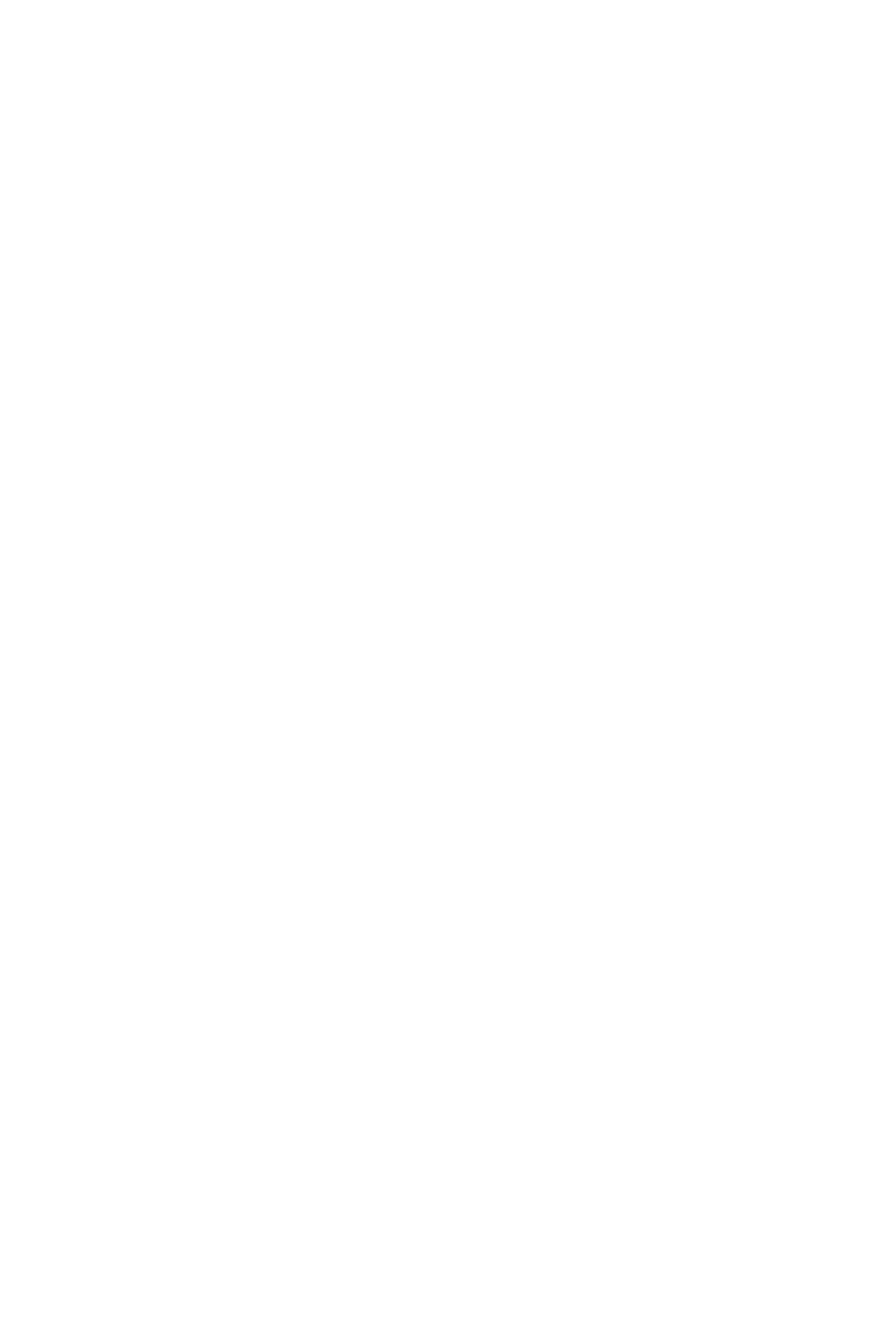
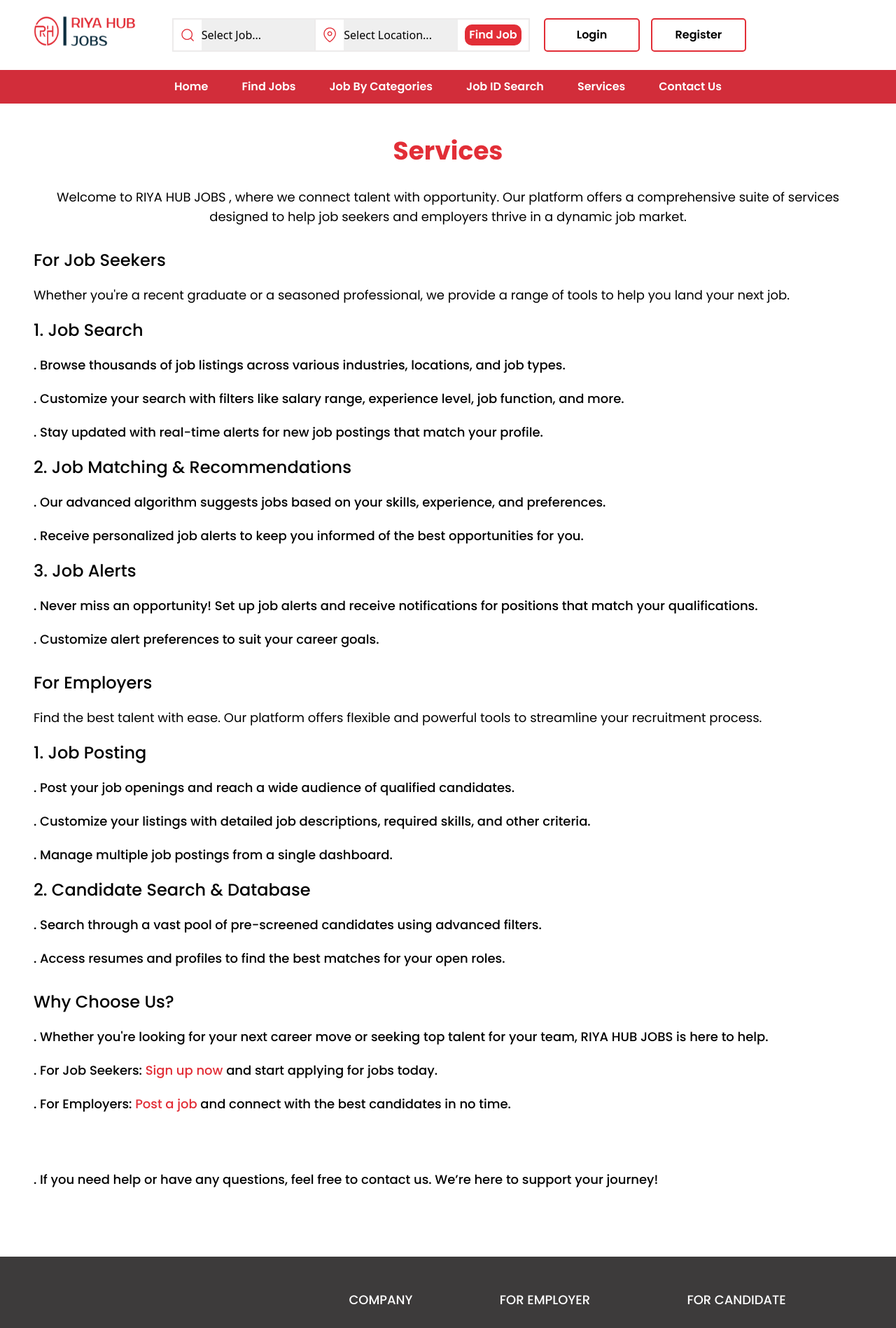
Before and after one commit to saneenv/riyahub, a React (Create React App) app: page /services in a window 1280 px wide. Before the commit this address had no page. Shown: the top 1898 px of the page at 70% size. Before the commit the page ends 800 px from the top, so only its background shows below. Built offline with nearby package versions, Linux system fonts and the light colour scheme.

Commit message:
8/nov/2024

```diff
--- a/src/App.js
+++ b/src/App.js
@@ -33,6 +33,7 @@ import Terms from './pages/Terms';
 import Privacy from './pages/Privacy';
 import MartialStatus from './components/MartialStatus';
 import DeleteProfiles from './components/DeleteProfiles';
+import Services from './pages/Services';
 
 
 function App() {
@@ -73,6 +74,8 @@ function App() {
                 <Route path='/privacy' element={<Privacy/>}/>
                 <Route path='/martialstatus' element={<MartialStatus/>}/>
                 <Route path='/deleteprofiles' element={<DeleteProfiles/>}/>
+                <Route path='/services' element={<Services/>}/>
+
 
 
 
--- a/src/components/Navbar2.jsx
+++ b/src/components/Navbar2.jsx
@@ -31,6 +31,10 @@ function Navbar2() {
     navigate('/martialstatus');
   };
 
+  const sevicespage = () => {
+    navigate('/services');
+  };
+
   return (
     <div className='h-[48px] w-full bg-[#D22D3A] flex flex-row gap-12 justify-center items-center'>
       <span className='text-base font-[600] font-display text-[white] cursor-pointer hover:text-black' onClick={home}>Home</span>
@@ -41,7 +45,7 @@ function Navbar2() {
       {customerType === 'admin' && (
         <span className='text-base font-[600] font-display text-[white] cursor-pointer hover:text-black' onClick={martial}>Martial Status</span>
       )}
-      <span className='text-base font-[600] font-display text-[white] cursor-pointer hover:text-black'>Services</span>
+      <span className='text-base font-[600] font-display text-[white] cursor-pointer hover:text-black' onClick={sevicespage}>Services</span>
       <span className='text-base font-[600] font-display text-[white] cursor-pointer hover:text-black' onClick={contactus}>Contact Us</span>
     </div>
   )
--- a/src/components/PostedJobs.jsx
+++ b/src/components/PostedJobs.jsx
@@ -98,7 +98,7 @@ function PostedJobs() {
                                 </div>
                                 <div className='flex flex-col w-[50%] h-full gap-3 mt-3 pl-2'>
                                     <div className='flex items-center justify-between w-full'>
-                                        <span className='text-base font-display font-[500]'>{job.job_id}</span>
+                                        <span className='text-base font-display font-[500]'>{job.manualJobID && job.manualJobID !== "0" ? job.manualJobID : job.job_id}</span>
                                     </div>
                                     <div className='flex items-center justify-between'>
                                         <span className='text-base font-display font-[500]'>{job.company_type}</span>
--- a/src/components/SearchedJobs.jsx
+++ b/src/components/SearchedJobs.jsx
@@ -333,7 +333,7 @@ function SearchedJobs() {
                                         </div>
                                         <div className='flex flex-col w-[50%] h-full gap-3 mt-3 pl-2'>
                                             <div className='flex items-center justify-between w-full'>
-                                                <span className='text-sm font-display font-[500]'>{job.job_id}</span>
+                                                <span className='text-sm font-display font-[500]'>{job.manualJobID && job.manualJobID !== "0" ? job.manualJobID : job.job_id}</span>
                                             </div>
                                             <div className='flex items-center justify-between'>
                                                 <span className='text-sm font-display font-[500]'>{job.company_type}</span>
--- a/src/pages/Details.jsx
+++ b/src/pages/Details.jsx
@@ -193,7 +193,7 @@ function Details() {
                                 <span className='text-[#B3B3B3] text-lg font-[500] font-display'>Job Id</span>
                             </div>
                             <div className='lg:w-[70%] w-full h-full flex items-center px-5 text-lg font-[500] font-display'>
-                                {jobDetails.job_id}
+                                {jobDetails.manualJobID && jobDetails.manualJobID !== "0" ? jobDetails.manualJobID : jobDetails.job_id}
                             </div>
                         </div>
                         <div className='flex lg:flex-row flex-col lg:h-[56px] h-[70px] w-full border-2 border-[#E3EAF1] rounded-[10px]'>
--- a/src/pages/Home.jsx
+++ b/src/pages/Home.jsx
@@ -216,7 +216,7 @@ function formatJobTitle(title) {
                                 </div>
                                 <div className='flex flex-col w-[50%] h-full gap-3 mt-3 pl-2'>
                                     <div className='flex items-center justify-between w-full'>
-                                        <span className='text-base font-display font-[500]'>{job.job_id}</span>
+                                        <span className='text-base font-display font-[500]'>{job.manualJobID && job.manualJobID !== "0" ? job.manualJobID : job.job_id}</span>
                                     </div>
                                     <div className='flex items-center justify-between'>
                                         <span className='text-base font-display font-[500]'>{job.company_type}</span>
--- a/src/pages/Jobs.jsx
+++ b/src/pages/Jobs.jsx
@@ -113,7 +113,7 @@ function Jobs() {
                                     </div>
                                     <div className='flex flex-col w-[50%] h-full gap-3 mt-3 pl-2'>
                                         <div className='flex items-center justify-between w-full'>
-                                            <span className='text-base font-display font-[500]'>{job.job_id}</span>
+                                            <span className='text-base font-display font-[500]'>{job.manualJobID && job.manualJobID !== "0" ? job.manualJobID : job.job_id}</span>
                                         </div>
                                         <div className='flex items-center justify-between'>
                                             <span className='text-base font-display font-[500]'>{job.company_type}</span>
--- /dev/null
+++ b/src/pages/Services.jsx
@@ -0,0 +1,129 @@
+import React from 'react'
+import Footer from '../components/Footer';
+import Navbar2 from '../components/Navbar2';
+import Navbar from '../components/Navbar'
+import NavbarMob from '../components/NavbarMob';
+import { useMediaQuery } from 'react-responsive';
+
+
+
+function Services() {
+    const isMobile = useMediaQuery({ query: '(max-width: 768px)' });
+
+    return (
+        <div className='min-h-screen flex flex-col '>
+            {isMobile ? <NavbarMob /> : <Navbar />}
+            <div className='md:flex hidden'>
+                <Navbar2 />
+            </div>
+
+            <div className='lg:px-12 px-3 py-12 flex flex-col gap-8'>
+                <span className='text-4xl font-[700] font-display text-[#E22E37]'>Services</span>
+                <span className='text-lg font-[400] font-display'>Welcome to RIYA HUB JOBS , where we connect talent with opportunity.
+                    Our platform offers a comprehensive suite of services designed to help job seekers
+                    and employers thrive in a dynamic job market.</span>
+
+                <div className='flex flex-col gap-5'>
+                    <span className='text-2xl font-[500] font-display  text-left'>For Job Seekers</span>
+                    <span className='text-lg font-[400] font-display text-left'>Whether you're a recent graduate or a seasoned professional,
+                        we provide a range of tools to help you land your next job.</span>
+
+                    <span className='text-2xl font-[500] font-display  text-left'>1. Job Search</span>
+                    <span className='text-lg font-[500] font-display text-left'>. Browse thousands of job
+                        listings across various industries, locations, and job types.</span>
+                    <span className='text-lg font-[500] font-display text-left'>. Customize your search with filters like
+                        salary range, experience level, job function, and more.</span>
+                    <span className='text-lg font-[500] font-display text-left'>. Stay updated with real-time alerts
+                        for new job postings that match your profile.</span>
+
+
+
+
+
+
+                    <span className='text-2xl font-[500] font-display  text-left'>2. Job Matching & Recommendations</span>
+                    <span className='text-lg font-[500] font-display text-left'>. Our advanced algorithm suggests jobs based on your skills,
+                        experience, and preferences.</span>
+                    <span className='text-lg font-[500] font-display text-left'>. Receive personalized job alerts to keep you informed of the best
+                        opportunities for you.</span>
+
+
+
+
+
+
+                    <span className='text-2xl font-[500] font-display  text-left'>3. Job Alerts</span>
+                    <span className='text-lg font-[500] font-display text-left'>. Never miss an opportunity! Set up job alerts and receive
+                        notifications for positions that match your qualifications.</span>
+                    <span className='text-lg font-[500] font-display text-left'>. Customize alert preferences to suit your career goals.</span>
+
+                </div>
+
+
+                <div className='flex flex-col gap-5'>
+                    <span className='text-2xl font-[500] font-display  text-left'>For Employers</span>
+                    <span className='text-lg font-[400] font-display text-left'>Find the best talent with ease. Our platform offers
+                        flexible and powerful tools to streamline your recruitment process.</span>
+
+                    <span className='text-2xl font-[500] font-display  text-left'>1. Job Posting</span>
+                    <span className='text-lg font-[500] font-display text-left'>. Post your job openings and reach a wide
+                        audience of qualified candidates.</span>
+                    <span className='text-lg font-[500] font-display text-left'>. Customize your listings with detailed job descriptions,
+                        required skills, and other criteria.</span>
+                    <span className='text-lg font-[500] font-display text-left'>. Manage multiple job postings from a
+                        single dashboard.</span>
+
+
+
+
+
+
+
+                    <span className='text-2xl font-[500] font-display  text-left'>2. Candidate Search & Database</span>
+                    <span className='text-lg font-[500] font-display text-left'>. Search through a vast pool of pre-screened candidates
+                        using advanced filters.</span>
+                    <span className='text-lg font-[500] font-display text-left'>. Access resumes and profiles to find the best
+                        matches for your open roles.</span>
+
+
+
+                </div>
+
+
+
+                <div className='flex flex-col gap-5'>
+                    <span className='text-2xl font-[500] font-display  text-left'>Why Choose Us?</span>
+
+                    <span className='text-lg font-[500] font-display text-left'>. Whether you're looking for your next career move
+                        or seeking top talent for your team, RIYA HUB JOBS is here to help.</span>
+                    <span className='text-lg font-[500] font-display text-left'>. For Job Seekers:&nbsp;
+                        <span className='text-[#E22E37]'>Sign up now</span> and
+                        start applying for jobs today.</span>
+                    <span className='text-lg font-[500] font-display text-left'>. For Employers:&nbsp;
+                        <span className='text-[#E22E37]'>Post a job</span>  and connect
+                        with the best candidates in no time.</span>
+                </div>
+
+
+
+                <div className='flex flex-col gap-5 pt-12'>
+
+                    <span className='text-lg font-[500] font-display text-left'>. If you need help or have any questions,
+                        feel free to contact us. We’re here to support your journey!</span>
+
+                </div>
+
+
+
+            </div>
+
+            <div className='mt-12'>
+                <Footer />
+            </div>
+
+        </div>
+
+    )
+}
+
+export default Services
```
Also changed, not shown: src/components/AppliedCan.jsx (+31 -12 lines), src/components/JobPost.jsx (+30 -0 lines), src/pages/JobId.jsx (+13 -13 lines).
